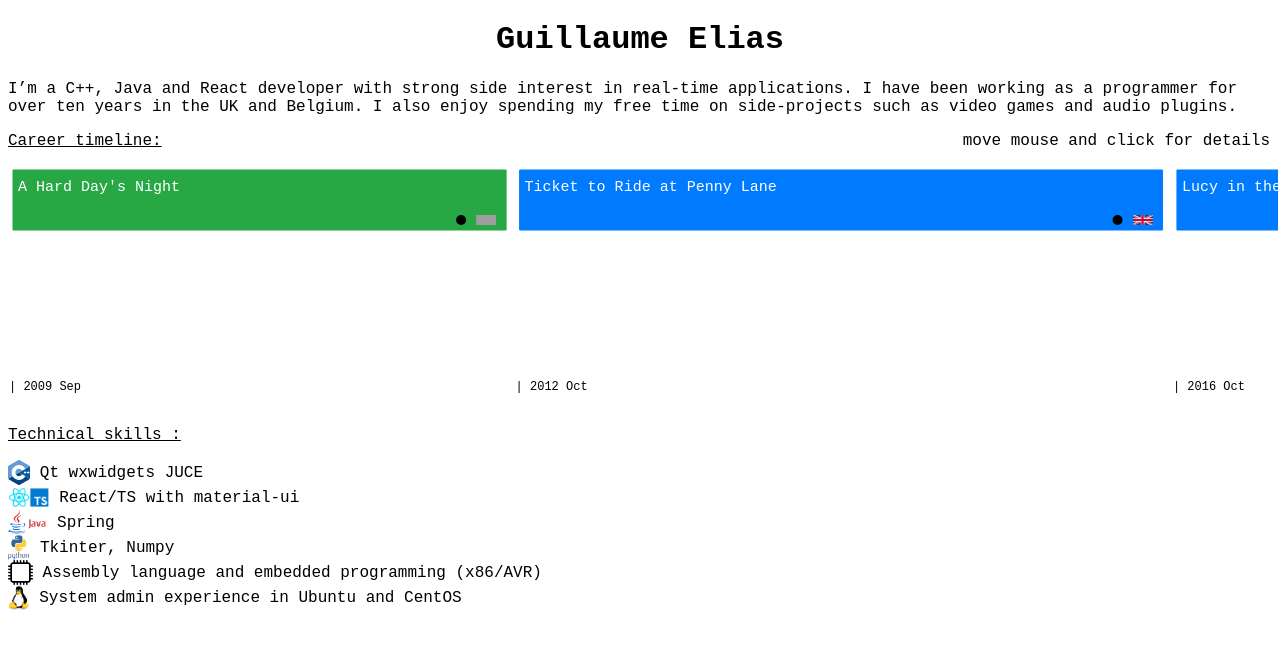
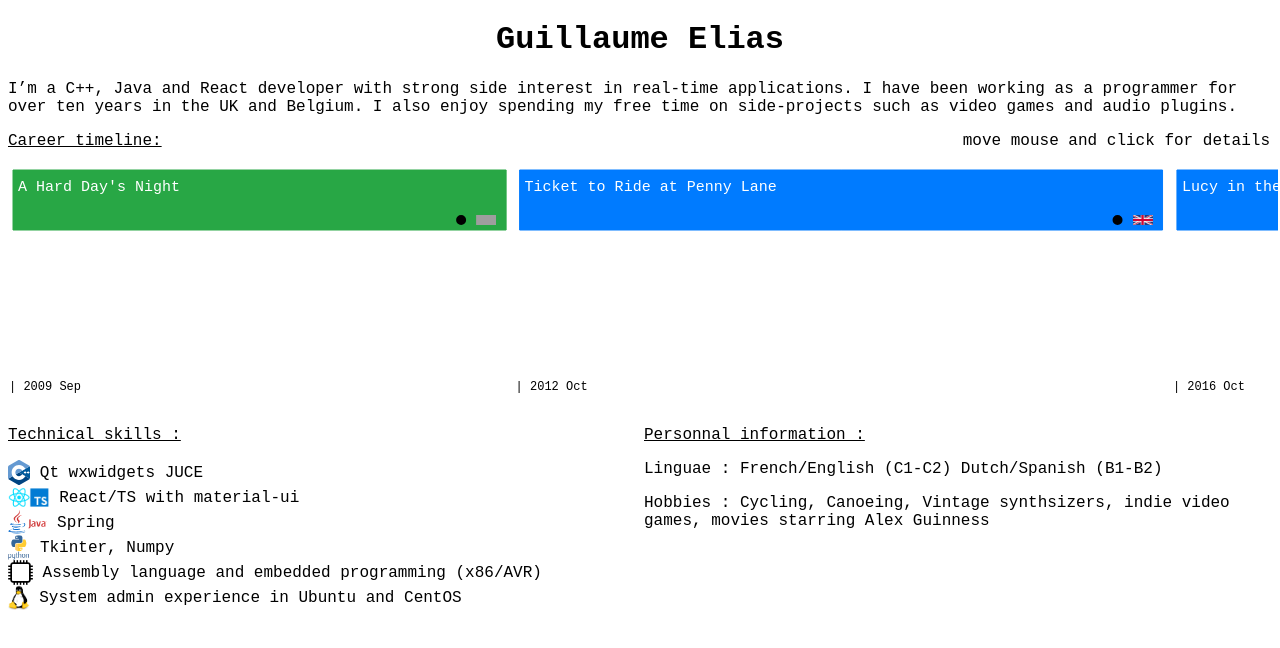
Before and after one commit to GuillaumeElias/timeline-cv, a React (Create React App) app: page / in a window 1280 px wide. Shown: the top 648 px of the page. Built offline with nearby package versions, Linux system fonts and the light colour scheme.

Commit message:
Added Personal information along with Technical information

```diff
--- a/src/App.tsx
+++ b/src/App.tsx
@@ -7,6 +7,7 @@ import { Event } from "./types";
 import Summary from "./pieces/Summary";
 import TimelineTitle from "./pieces/TimelineTitle";
 import PersonalInfo from "./pieces/PersonalInfo";
+import TechnicalInfo from "./pieces/TechnicalInfo";
 
 export const TIMELINE_HEIGHT: number = 250;
 export const LINE_HEIGHT: number = 60;
@@ -27,6 +28,7 @@ const App: React.FC = () => {
   );
 
   const timelineBottomYRef = useRef(0);
+  const defaultInfoSectionY = screenWidth <= 500 ? TIMELINE_HEIGHT + 250 : TIMELINE_HEIGHT + 160;
 
   useEffect(() => {
     const handleResize = () => {
@@ -101,6 +103,10 @@ const App: React.FC = () => {
           </Layer>
         </Stage>
       </div>
+      <div className="infoSection" style={{position: "absolute", top: timelineBottomYRef.current ? timelineBottomYRef.current : defaultInfoSectionY}}>
+        <TechnicalInfo />
+        <PersonalInfo />
+      </div>
       {selectedEvent && (
         <EventDetails
           x={eventDetailsX}
@@ -109,10 +115,6 @@ const App: React.FC = () => {
           onClose={handleEventDeselected}
         />
       )}
-      <div id="personalInfoSection" style={{position: "absolute", top: timelineBottomYRef.current ? timelineBottomYRef.current : TIMELINE_HEIGHT + 160}}>
-        <PersonalInfo />
-      </div>
-
     </div>
   );
 };
--- a/src/pieces/PersonalInfo.tsx
+++ b/src/pieces/PersonalInfo.tsx
@@ -2,15 +2,9 @@ import React from "react";
 
 const PersonalInfo: React.FC = () => (
   <div className="PersonalInfo">
-    <p><u>Technical skills : </u></p>
-    <p>
-    <img src="images/cpplogo.svg" height={25} /> Qt wxwidgets JUCE <br/>
-    <img src="images/react_ts.png" height={25} /> React/TS with material-ui<br/>
-    <img src="images/javalogo.png" height={25} /> Spring<br/>
-    <img src="images/python.png" height={25} /> Tkinter, Numpy<br/>
-    <img src="images/asm.png" height={25} /> Assembly language and embedded programming (x86/AVR)<br/>
-    <img src="images/linux.png" height={25} /> System admin experience in Ubuntu and CentOS<br/>
-    </p>
+    <p><u>Personnal information : </u></p>
+    <p>Linguae : French/English (C1-C2) Dutch/Spanish (B1-B2)</p>
+    <p>Hobbies : Cycling, Canoeing, Vintage synthsizers, indie video games, movies starring Alex Guinness</p>
   </div>
 );
 
--- /dev/null
+++ b/src/pieces/TechnicalInfo.tsx
@@ -0,0 +1,17 @@
+import React from "react";
+
+const TechnicalInfo: React.FC = () => (
+  <div className="TechnicalInfo">
+    <p><u>Technical skills : </u></p>
+    <p>
+    <img src="images/cpplogo.svg" height={25} /> Qt wxwidgets JUCE <br/>
+    <img src="images/react_ts.png" height={25} /> React/TS with material-ui<br/>
+    <img src="images/javalogo.png" height={25} /> Spring<br/>
+    <img src="images/python.png" height={25} /> Tkinter, Numpy<br/>
+    <img src="images/asm.png" height={25} /> Assembly language and embedded programming (x86/AVR)<br/>
+    <img src="images/linux.png" height={25} /> System admin experience in Ubuntu and CentOS<br/>
+    </p>
+  </div>
+);
+
+export default TechnicalInfo;
--- a/src/styles.css
+++ b/src/styles.css
@@ -15,10 +15,29 @@
   font-style: normal;
 }
 
+.infoSection{
+  display: flex;
+}
+
+.TechnicalInfo{
+  text-align: left;
+  flex: 1;
+}
+
+.TechnicalInfo img{
+  vertical-align:middle;
+}
+
 .PersonalInfo{
   text-align: left;
+  flex: 1;
 }
 
-.PersonalInfo img{
-  vertical-align:middle;
+@media screen and (max-width: 500px) {
+  .infoSection {
+    flex-direction: column;
+  }
+  .TechnicalInfo, .PersonalInfo {
+    width: 100%;
+  }
 }
```
